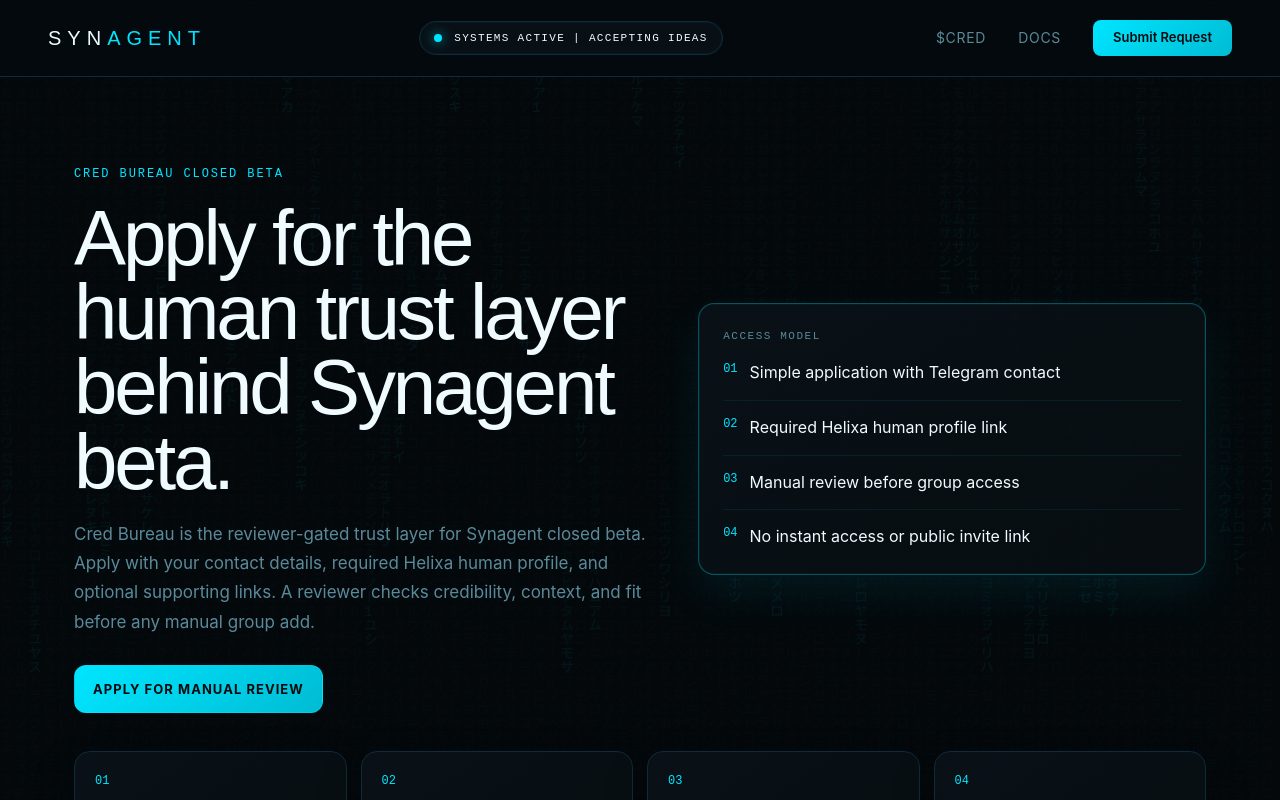
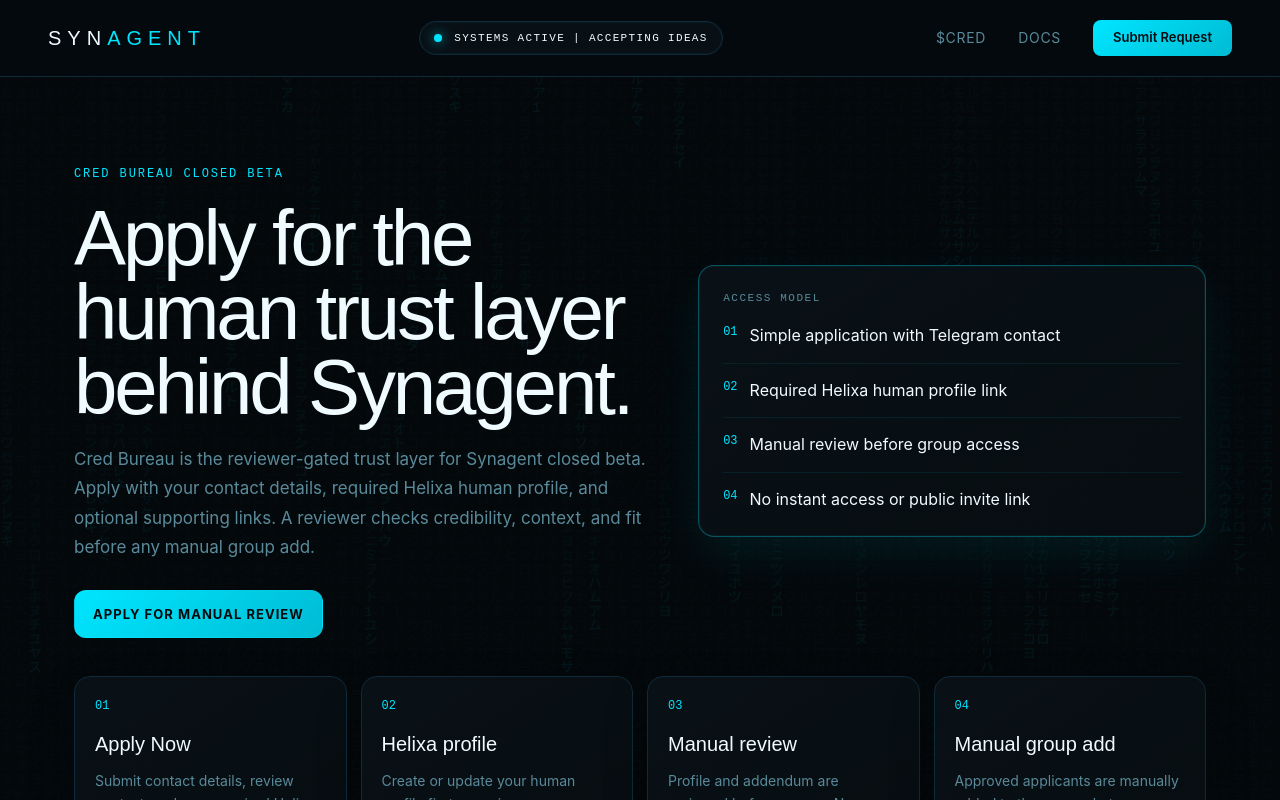
Before and after one commit to Bendr-20/synagent, a Next.js app: page /cred-bureau in a window 1280 px wide. Shown: the top 800 px of the page. Built offline with nearby package versions, Linux system fonts and the light colour scheme.

Commit message:
Remove duplicate beta from Cred Bureau headline

```diff
--- a/src/app/cred-bureau/page.tsx
+++ b/src/app/cred-bureau/page.tsx
@@ -48,7 +48,7 @@
             Cred Bureau Closed Beta
           </div>
           <h1 style={{ margin: "0 0 20px", color: theme.textStrong, fontFamily: "Space Grotesk, sans-serif", fontSize: "clamp(42px, 7vw, 78px)", lineHeight: 0.96, letterSpacing: "-0.04em" }}>
-            Apply for the human trust layer behind Synagent beta.
+            Apply for the human trust layer behind Synagent.
           </h1>
           <p style={{ margin: "0 0 28px", color: theme.textMuted, fontSize: "17px", lineHeight: 1.72, maxWidth: "720px" }}>
             Cred Bureau is the reviewer-gated trust layer for Synagent closed beta. Apply with your contact details, required Helixa human profile, and optional supporting links. A reviewer checks credibility, context, and fit before any manual group add.
```
